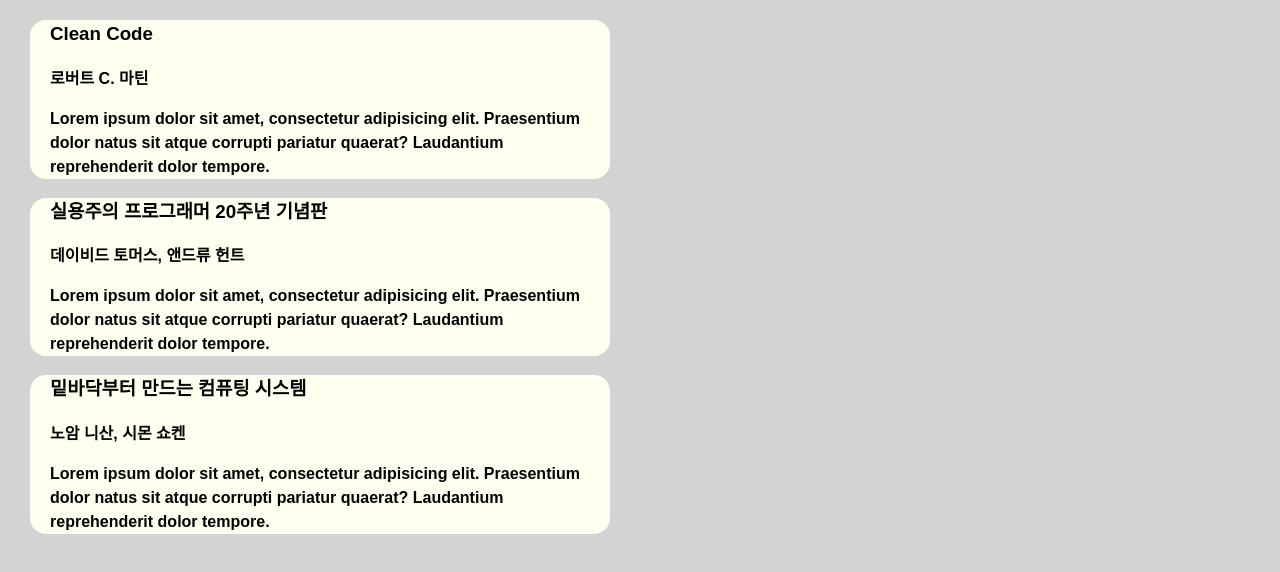
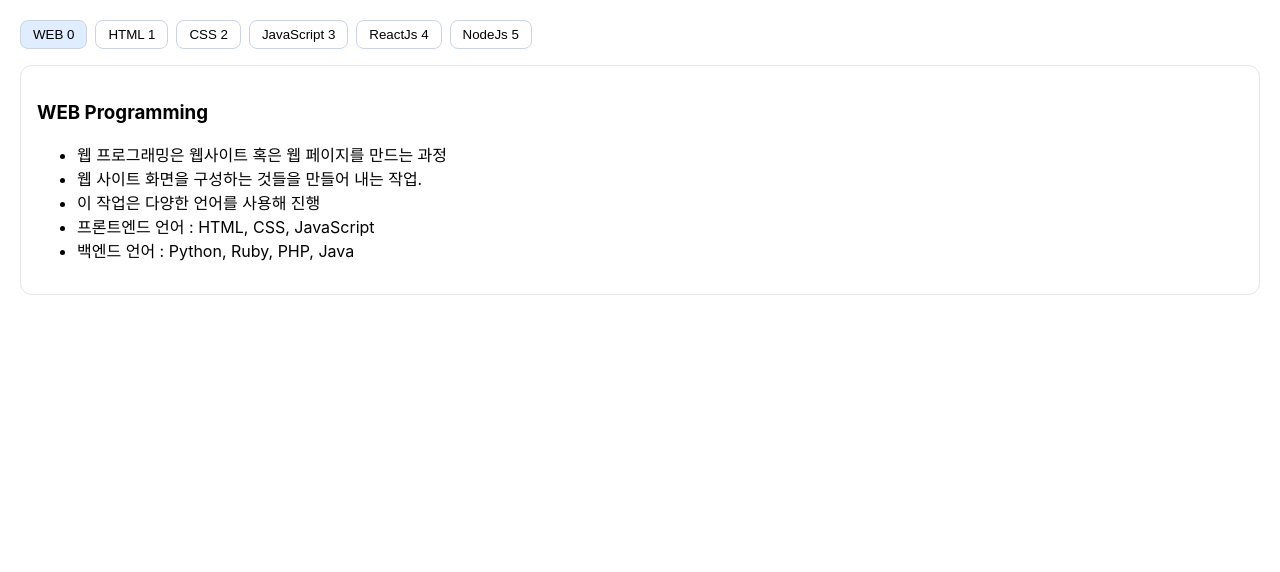
Before and after one commit to mabushii68/project, a React (Create React App) app: page / in a window 1280 px wide. Shown: the top 572 px of the page. Built offline with nearby package versions, Linux system fonts and the light colour scheme.

Commit message:
2025 09 29 React Commit 001

```diff
--- a/src/App.js
+++ b/src/App.js
@@ -1,15 +1,34 @@
-import Book from './Book';
-import Datas from './Datas';
-import "./App.css";
+import { useState } from "react";
+import Datas from "./Datas";
 
-function App(){
+function App() {
+  const [current, setCurrent] = useState(0);
+
   return (
-    <section className="booklist">
-      {Datas.map((data) => {
-         return <Book key={data.id} data = {data} />
-        }
-      ) }
-    </section>
-  )
+    <div style={{ padding: 20 }}>
+      <div style={{ display: "flex", gap: 8, marginBottom: 16 }}>
+        {Datas.map((d, idx) => (
+          <button
+            key={d.tab}
+            onClick={() => setCurrent(idx)}
+            style={{
+              padding: "6px 12px",
+              borderRadius: 8,
+              border: "1px solid #cbd5e1",
+              background: current === idx ? "#e0ecff" : "#fff",
+              cursor: "pointer"
+            }}
+          >
+            {d.tab} {idx}
+          </button>
+        ))}
+      </div>
+
+      <div style={{ border: "1px solid #e5e7eb", borderRadius: 12, padding: 16 }}>
+        {Datas[current].content}
+      </div>
+    </div>
+  );
 }
+
 export default App;
--- a/src/Book.js
+++ /dev/null
@@ -1,13 +0,0 @@
-function Book(props) {
-    const {title, author, description } = props.data ;
-
-    return (
-      <article className="book">
-        <h1>{title}</h1>
-        <span>{author}</span>
-        <p>{description}</p>
-      </article>
-    )
-  }
-
-  export default Book ;
--- /dev/null
+++ b/src/Css.js
@@ -0,0 +1,14 @@
+function Css() {
+  return (
+    <main>
+      <h2>CSS(Cascading Style Sheets)</h2>
+      <ul>
+        <li>HTML에 디자인적 요소를 포함하여 작성하는 것이 일반적이었다.</li>
+        <li>다시 말해 온갖 레이아웃, 디자인 정보를 HTML 안에 넣었다.</li>
+        <li>HTML의 목적이 구조화된 문서가 아닌 디자인을 위한 문서로 전락하고 말았다.</li>
+        <li>W3C에서는 “디자인적 요소를 HTML과 완전히 분리시켜 구조화된 HTML을 만들어보자!”라는 목적으로 CSS를 발표했다.</li>
+      </ul>
+    </main>
+  );
+}
+export default Css;
--- a/src/Datas.js
+++ b/src/Datas.js
@@ -1,26 +1,17 @@
+import Web from "./Web";
+import Html from "./Html";
+import Css from "./Css";
+import JavaScript from "./JavaScript";
+import ReactJs from "./ReactJs";
+import NodeJs from "./NodeJs";
+
 const Datas = [
-    {
-      id: 1,
-      title: 'Clean Code',
-      author: '로버트 C. 마틴',
-      description:
-        'Lorem ipsum dolor sit amet, consectetur adipisicing elit. Praesentium dolor natus sit atque corrupti pariatur quaerat? Laudantium reprehenderit dolor tempore.',
-    },
-    {
-      id: 2,
-      title: '실용주의 프로그래머 20주년 기념판',
-      author: '데이비드 토머스, 앤드류 헌트',
-      description:
-        'Lorem ipsum dolor sit amet, consectetur adipisicing elit. Praesentium dolor natus sit atque corrupti pariatur quaerat? Laudantium reprehenderit dolor tempore.',
-    },
+  { tab: "WEB",        content: (<Web />) },
+  { tab: "HTML",       content: (<Html />) },
+  { tab: "CSS",        content: (<Css />) },
+  { tab: "JavaScript", content: (<JavaScript />) },
+  { tab: "ReactJs",    content: (<ReactJs />) },
+  { tab: "NodeJs",     content: (<NodeJs />) },
+];
 
-     {
-      id: 3,
-      title: '밑바닥부터 만드는 컴퓨팅 시스템',
-      author: '노암 니산, 시몬 쇼켄',
-      description:
-       'Lorem ipsum dolor sit amet, consectetur adipisicing elit. Praesentium dolor natus sit atque corrupti pariatur quaerat? Laudantium reprehenderit dolor tempore.',
-    },
-]
-
-export default Datas ;
+export default Datas;
--- /dev/null
+++ b/src/Html.js
@@ -0,0 +1,18 @@
+function Html() {
+  return (
+    <main>
+      <h2>HTML(Hyper Text Markup Language)</h2>
+      <ul>
+        <li>웹사이트의 모습을 기술하기 위한 마크업 언어.</li>
+        <li>프로그래밍 언어가 아니라 마크업 정보를 표현하는 마크업 언어.</li>
+        <li>내용 이외의 문서의 구조나 서식 같은 것을 포함한다.</li>
+        <li>이름 HTML의 ML이 마크업 언어라는 뜻이다.</li>
+        <li>웹사이트에서 흔히 볼 수 있는 htm이나 html 확장자가 바로 이 언어로 작성된 문서다.</li>
+        <li>최초 제안자는 CERN의 물리학자 팀버너스리이다.</li>
+        <li>URL, HTTP, WWW의 전신인 Enquire 등을 그가 세트로 개발하고 제안했다.</li>
+        <li>TCP/IP 통신규약을 만든 빈턴 G. 서프(Vinton Gray Cerf)와 함께 인터넷의 아버지로 불린다.</li>
+      </ul>
+    </main>
+  );
+}
+export default Html;
--- /dev/null
+++ b/src/JavaScript.js
@@ -0,0 +1,17 @@
+function JavaScript(){
+  return (
+    <main>
+      <h2>JavaScript</h2>
+      <ul>
+        <li>Ecma International의 프로토타입 기반의 프로그래밍 언어.</li>
+        <li>모든 웹 브라우저에 인터프리터가 내장되어 있다.</li>
+        <li>오늘날 HTML, CSS와 함께 웹을 구성하는 요소 중 하나다.</li>
+        <li>HTML이 웹 페이지의 기본 구조를 담당하고,</li>
+        <li>CSS가 디자인을 담당한다면,</li>
+        <li>JavaScript는 클라이언트 단에서 웹 페이지가 동작하는 것을 담당한다.</li>
+        <li>웹 페이지를 자동차에 비유하자면, HTML은 자동차의 뼈대, CSS는 외관, JavaScript는 자동차의 동력이라고 볼 수 있다.</li>
+      </ul>
+    </main>
+  );
+}
+export default JavaScript;
--- /dev/null
+++ b/src/NodeJs.js
@@ -0,0 +1,14 @@
+function NodeJs() {
+  return (
+    <main>
+      <h2>NodeJs</h2>
+      <ul>
+        <li>2009년 5월 27일 처음 소개된 Node.js는 오픈 소스 JavaScript 엔진</li>
+        <li>크롬 V8에 비동기 이벤트 처리 라이브러리인 libuv를 결합한 플랫폼이다.</li>
+        <li>다시 말해, JavaScript로 브라우저 밖에서 서버를 구축하는 등의 코드를 실행할 수 있게 해주는 런타임 환경이다.</li>
+        <li>Ryan Dahl이 처음 개발했으며, 처음엔 리눅스와 macOS만 지원했으나 2011년 7월에 Windows 버전도 발표되었다.</li>
+      </ul>
+    </main>
+  );
+}
+export default NodeJs;
--- /dev/null
+++ b/src/ReactJs.js
@@ -0,0 +1,19 @@
+function ReactJs() {
+  return (
+    <main>
+      <h2>ReactJS</h2>
+      <ul>
+        <li>프론트엔드 라이브러리(Frontend Library)</li>
+        <li>JavaScript library for building user interface</li>
+        <li>UI를 구축하기 위한 자바스크립트 라이브러리</li>
+        <li>UI(User Interface)</li>
+        <li>사용자와 컴퓨터가 서로 상호작용용 접점</li>
+        <li>사용자와 컴퓨터간 정보를 송수신 하는 접점</li>
+        <li>라이브러리(Library)</li>
+        <li>자주 사용하는 기능(함수 또는 모듈)들을 모아 놓은 것</li>
+        <li>화면을 만들기 위한 자바스크립트 기능 모음집</li>
+      </ul>
+    </main>
+  );
+}
+export default ReactJs;
--- /dev/null
+++ b/src/Web.js
@@ -0,0 +1,15 @@
+function Web() {
+  return (
+    <main>
+      <h3>WEB Programming</h3>
+      <ul>
+        <li>웹 프로그래밍은 웹사이트 혹은 웹 페이지를 만드는 과정</li>
+        <li>웹 사이트 화면을 구성하는 것들을 만들어 내는 작업.</li>
+        <li>이 작업은 다양한 언어를 사용해 진행</li>
+        <li>프론트엔드 언어 : HTML, CSS, JavaScript</li>
+        <li>백엔드 언어 : Python, Ruby, PHP, Java</li>
+      </ul>
+    </main>
+  );
+}
+export default Web;
```
